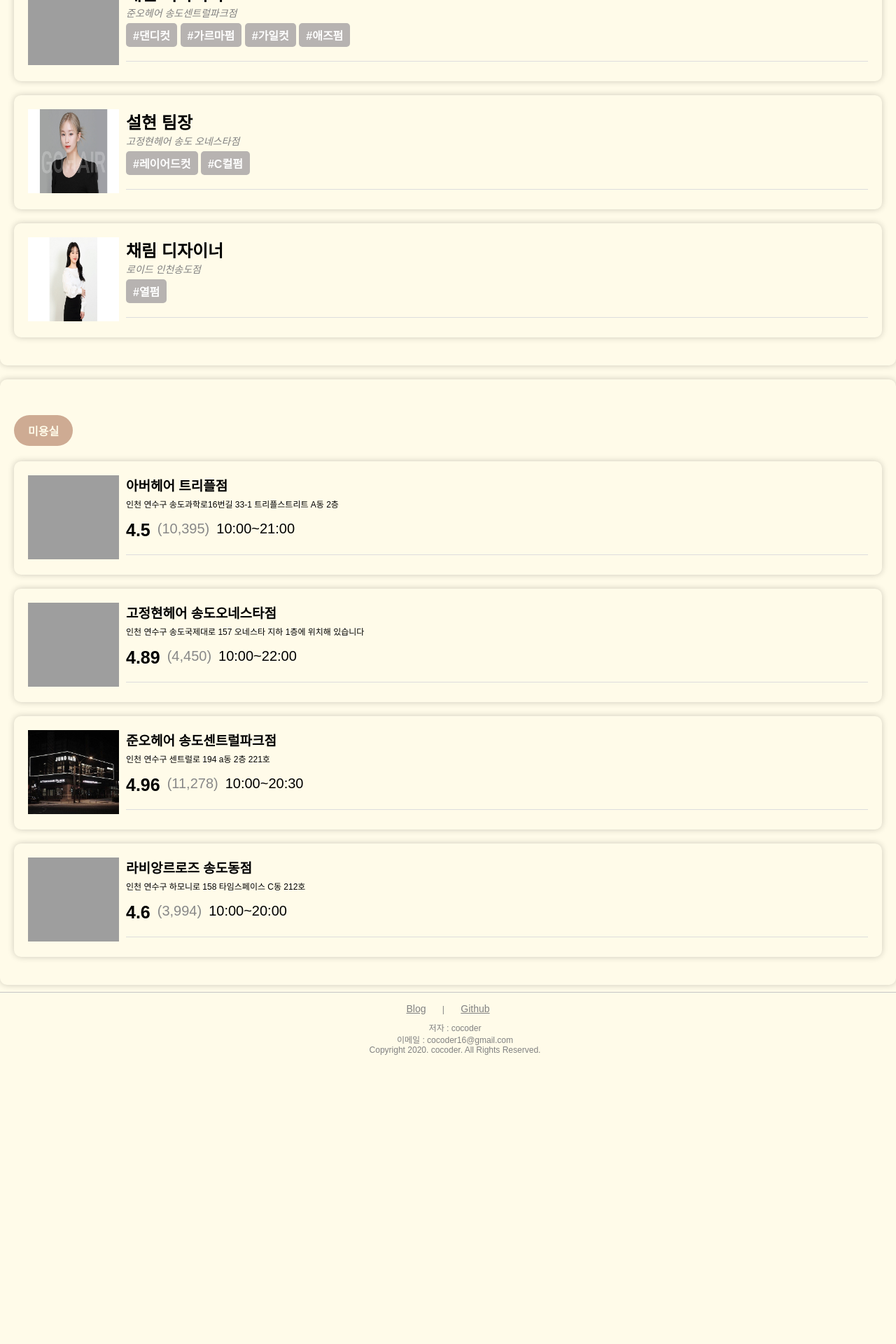
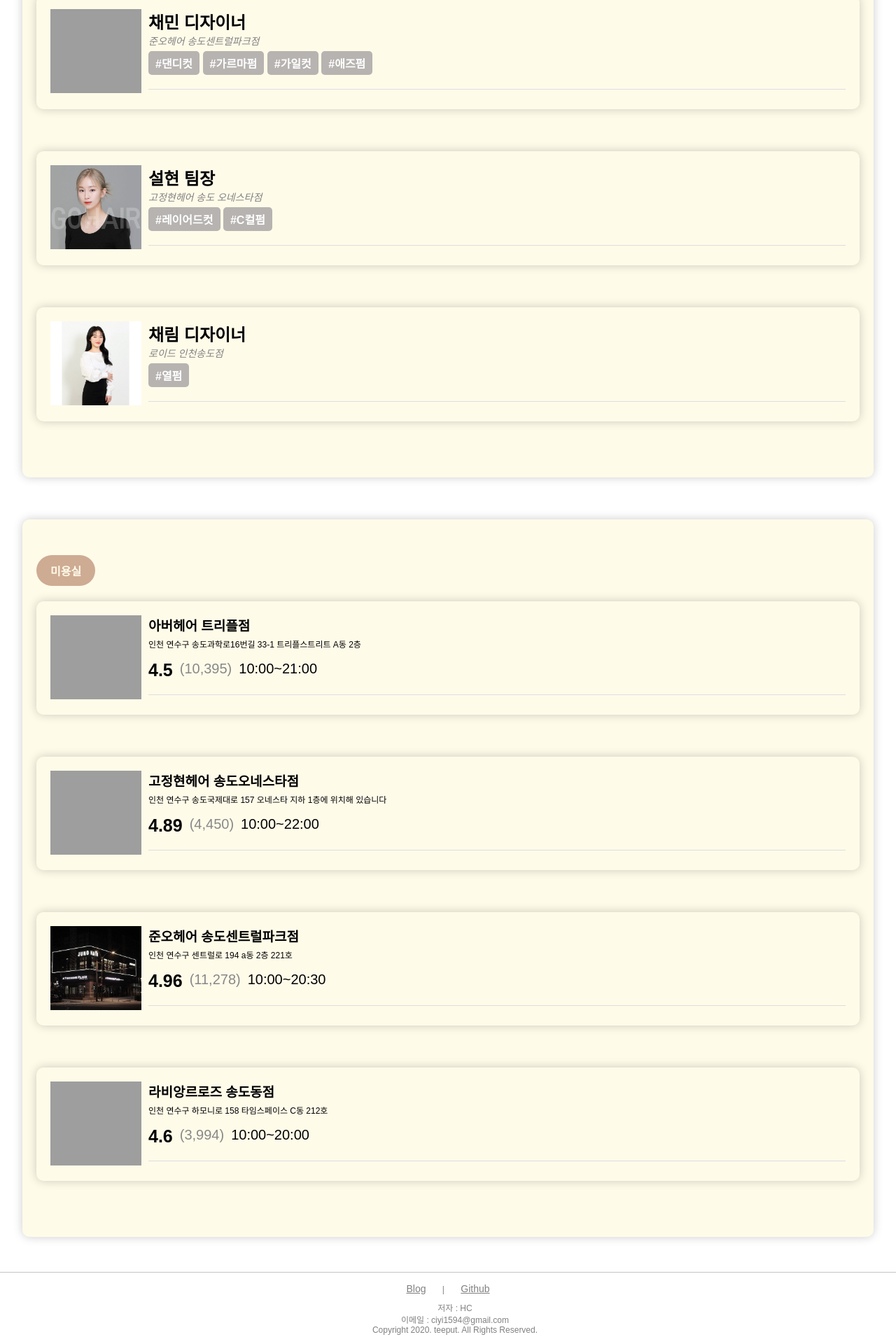
Before and after one commit to TEEPUT/hair-calculator, a Flask app: page /main.html in a window 1280 px wide. Shown: the part 1400-3320 px from the top of the page at 70% size. Before the commit the page ends 2907 px from the top, so only its background shows below. Run offline with Flask 3, Linux system fonts and the light colour scheme; data that the repository does not hold is empty; some libraries are stand-ins or nearby versions; grey boxes are pictures that could not be loaded.

Commit message:
메인페이지 수정

```diff
--- a/app.py
+++ b/app.py
@@ -27,11 +27,11 @@ app = Flask(__name__)
 
 
 # 데이터베이스 설정
-app.config['MYSQL_HOST'] = 'localhost'
+app.config['MYSQL_HOST'] = 'teeput.synology.me'
 app.config['MYSQL_PORT'] = 3306
-app.config['MYSQL_USER'] = 'HC'
+app.config['MYSQL_USER'] = 'root'
 app.config['MYSQL_PASSWORD'] = '1234'
-app.config['MYSQL_DB'] = 'styledb'
+app.config['MYSQL_DB'] = 'mysql'
 app.config['MYSQL_CURSORCLASS'] = 'DictCursor'
 mysql = MySQL(app)
 
@@ -382,7 +382,7 @@ def info_profile():
     mysql.connection.commit()
     cursor.close()
 
-    return redirect(url_for('main'))
+    return redirect(url_for('main.html'))
 
 
 
@@ -924,4 +924,5 @@ def qr():
 
 
 if __name__ == "__main__":
-    app.run(debug=True, host="0.0.0.0", port=int(os.environ.get("PORT", 8080)))
+    # app.run(debug=True, host="0.0.0.0", port=int(os.environ.get("PORT", 8080)))
+    app.run('0.0.0.0',port=5123)
--- a/static/css/main.css
+++ b/static/css/main.css
@@ -2,8 +2,6 @@ html ,body {
   font-family: Arial, sans-serif;
   margin: 0;
   padding: 0;
-  background-color: #FFFBE9;
-
 }
 
 #wrap {
@@ -244,12 +240,23 @@ hr {
 
 
 /* 스타일러와 미용실 정보 스타일 */
+main {
+  width: 95%;
+  margin: 0 auto;
+}
 .stylist, .salon {
   background-color: #FFFbe9;
   padding: 20px;
   border-radius: 10px;
-  box-shadow: 0 0 10px rgba(0, 0, 0, 0.2);
-  margin-bottom: 20px;
+  box-shadow: 0 0 14px rgba(0, 0, 0, 0.2);
+  margin-bottom: 60px;
+}
+#stylist-section > .stylist:hover {
+  box-shadow: 0 0 14px gray;
+}
+
+#salon-section > .salon:hover {
+  box-shadow: 0 0 14px gray;
 }
 
 .stylist img,.salon img {
@@ -258,6 +265,7 @@ hr {
   margin-right: 10px;
   padding-bottom: 10px;
   float: left;
+  object-fit: cover;
 }
 
 .salon-content-text {
--- a/templates/main.html
+++ b/templates/main.html
@@ -13,6 +13,7 @@
 
     <!-- 폰트 어썸 -->
     <script src="https://kit.fontawesome.com/52c8e90544.js" crossorigin="anonymous"></script>
+
 
 </head>
 <body>
@@ -204,13 +205,13 @@
 <!-- 푸터 -->
         <footer>
             <nav>
-                <a href='https://cocoder.tistory.com' target='_blank'>Blog</a> |
-                <a href='https://github.com/cocoder16' target='_blank'>Github</a>
+                <a href='https://teeput.tistory.com' target='_blank'>Blog</a> |
+                <a href='https://github.com/teeput' target='_blank'>Github</a>
             </nav>
             <p>
-                <span>저자 : cocoder</span><br/>
-                <span>이메일 : cocoder16@gmail.com</span><br/>
-                <span>Copyright 2020. cocoder. All Rights Reserved.</span>
+                <span>저자 : HC</span><br/>
+                <span>이메일 : ciyi1594@gmail.com</span><br/>
+                <span>Copyright 2020. teeput. All Rights Reserved.</span>
             </p>
         </footer>
 <!-- 네비게이션 -->
```
Also changed, not shown: other parts of static/css/main.css (+165 -2 lines).
